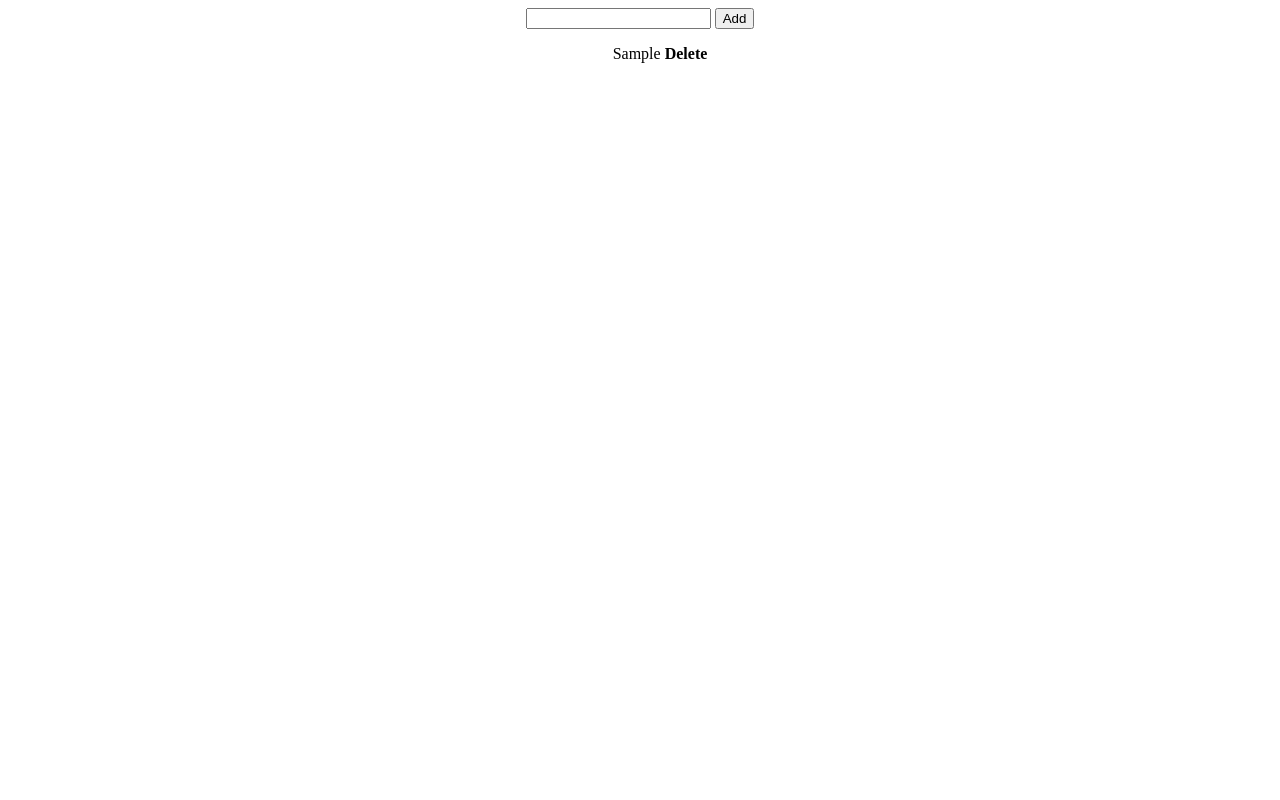
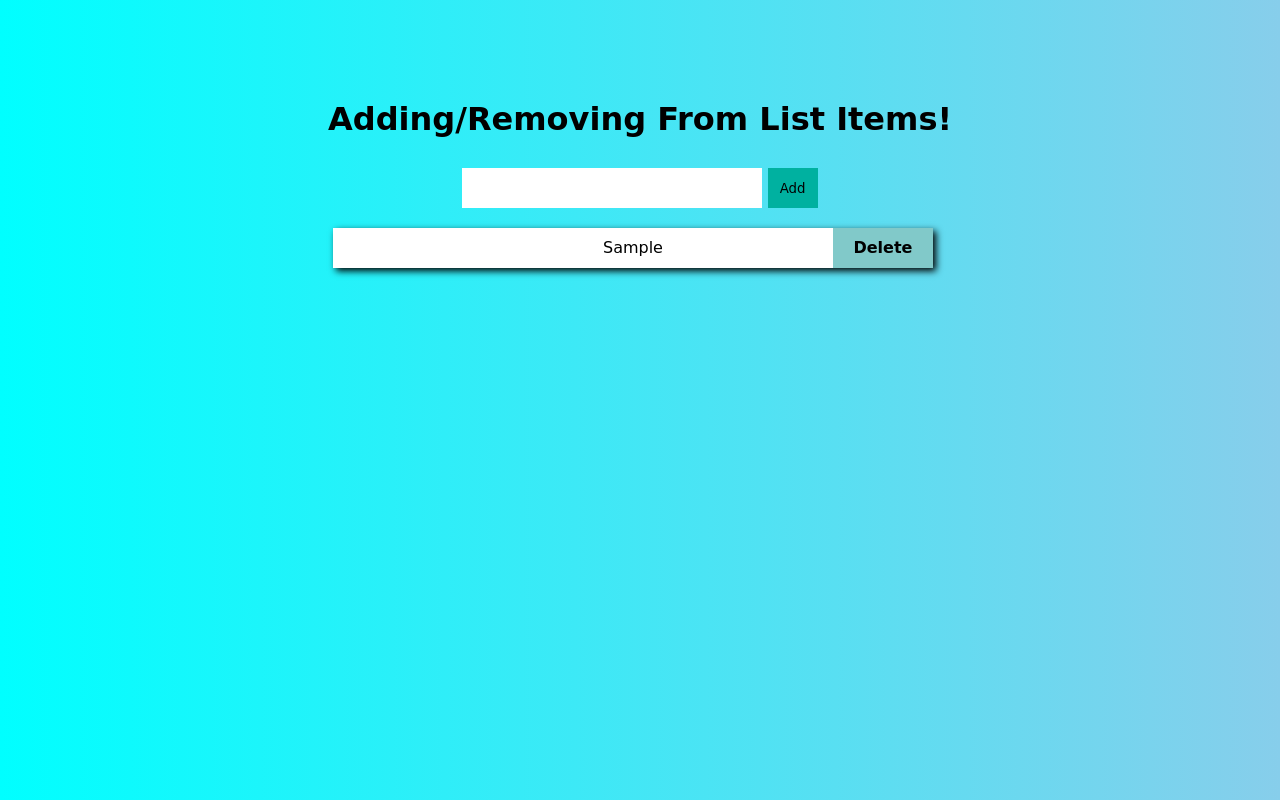
Before and after one commit to ShajadulGH/to-do-list, a plain HTML site: page index.html in a window 1280 px wide. Both pictures are taken after typing "Sample" into the empty fields and a click on the button "Add". Drawn offline with Linux system fonts and the light colour scheme; a web font is replaced by a local one.

Commit message:
Final Commit

```diff
--- a/index.html
+++ b/index.html
@@ -4,13 +4,23 @@
     <meta charset="UTF-8">
     <meta http-equiv="X-UA-Compatible" content="IE=edge">
     <meta name="viewport" content="width=device-width, initial-scale=1.0">
-    <title>Document</title>
+    <title>Add & Remove</title>
+    <link rel="stylesheet" href="style.css" />
+    <link
+      rel="stylesheet"
+      href="https://cdnjs.cloudflare.com/ajax/libs/font-awesome/4.7.0/css/font-awesome.min.css"
+    />
+    <link rel="preconnect" href="https://fonts.gstatic.com" />
+    <link
+      href="https://fonts.googleapis.com/css2?family=Reggae+One&display=swap"
+      rel="stylesheet" />
 </head>
 <body>
-    <div style="text-align: center;">
+    <div class="container" style="text-align: center;">
+        <h1>Adding/Removing From List Items!</h1>
         <input id="input" type="text">
         <button id="btn">Add</button>
-        <ul style="list-style: none;" id="ul">
+        <ul id="ul">
             <h3 id="empty">The list is Empty!!!</h3>
         </ul>
     </div>
--- /dev/null
+++ b/style.css
@@ -0,0 +1,76 @@
+* {
+    font-family: "Reggae One", cursive;
+    margin: 0;
+    padding: 0;
+    box-sizing: border-box;
+}
+
+body {
+    min-height: 100vh;
+    background-image: linear-gradient(to right, cyan, skyblue);
+    display: flex;
+    flex-direction: column;
+    align-items: center;
+}
+
+h1 {
+    color: black;
+    margin-top: 50px;
+    margin-bottom: 30px;
+}
+
+h3 {
+    margin-top: 20px;
+    text-align: center;
+    margin-bottom: 30px;
+}
+
+input {
+    width: 300px;
+    height: 40px;
+    border: none;
+    outline: none;
+    padding: 0 5px;
+}
+
+button {
+    height: 40px;
+    width: 50px;
+    border: none;
+    outline: none;
+    background-color: rgb(0, 177, 160);
+    cursor: pointer;
+}
+
+.container {
+    margin-top: 50px;
+}
+
+ul {
+    margin-top: 20px;
+    list-style: none;
+    width: 600px;
+}
+
+ul li {
+    width: 100%;
+    background-color: white;
+    height: 40px;
+    line-height: 40px;
+    padding: 0 5px;
+    margin: 5px;
+    position: relative;
+    display: block;
+    cursor: pointer;
+    box-shadow: 3px 3px 7px black;
+    transition: 0.5s linear;
+}
+
+ul li span {
+    position: absolute;
+    top: 0;
+    right: 0;
+    width: 100px;
+    text-align: center;
+    background-color: rgb(129, 201, 201);
+}
```
